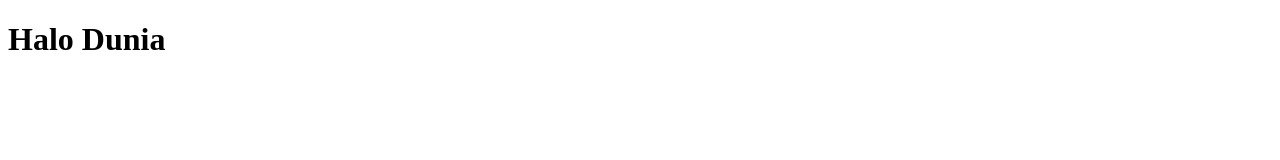
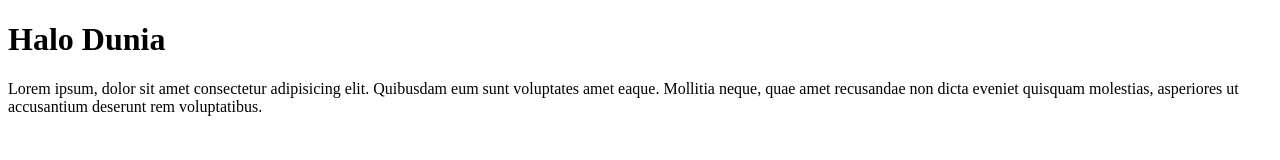
Before and after one commit to kakadlz/test-repo, a plain HTML site: page index.html in a window 1280 px wide. Drawn offline with Linux system fonts and the light colour scheme.

Commit message:
tambahkan paragraf

```diff
--- a/index.html
+++ b/index.html
@@ -8,5 +8,6 @@
 </head>
 <body>
     <h1>Halo Dunia</h1>
+    Lorem ipsum, dolor sit amet consectetur adipisicing elit. Quibusdam eum sunt voluptates amet eaque. Mollitia neque, quae amet recusandae non dicta eveniet quisquam molestias, asperiores ut accusantium deserunt rem voluptatibus.
 </body>
 </html>
```
